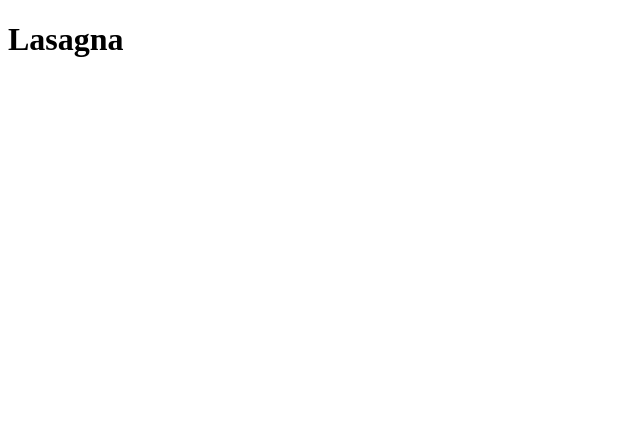
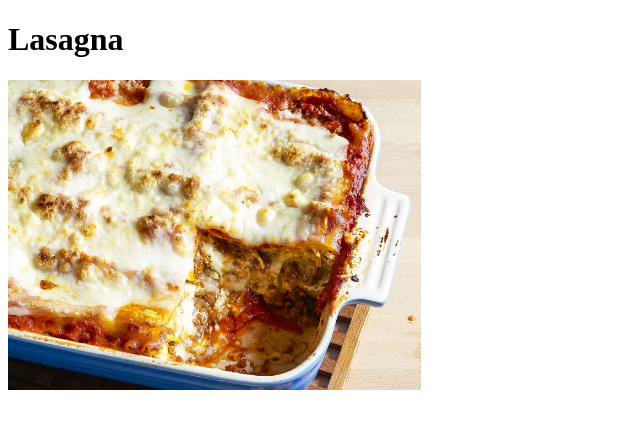
Before and after one commit to movchandanil/odin_recipes, a plain HTML site: page recipes/lasagna.html in a window 1280 px wide. Shown: the whole page, without its empty margins (0-640 px from the left). Drawn offline with Linux system fonts and the light colour scheme.

Commit message:
Add lasagna jpeg to lasagna.html

```diff
--- a/recipes/lasagna.html
+++ b/recipes/lasagna.html
@@ -8,5 +8,7 @@
 </head>
 <body>
     <h1>Lasagna</h1>
+    <img src="../img/lasagna.jpeg" alt="Delicious Lasagna" height="310" wid
+    ="310">
 </body>
 </html>
```
